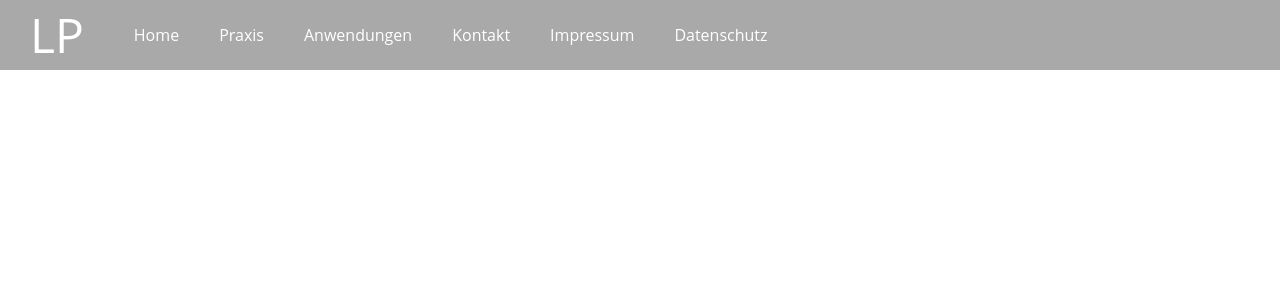
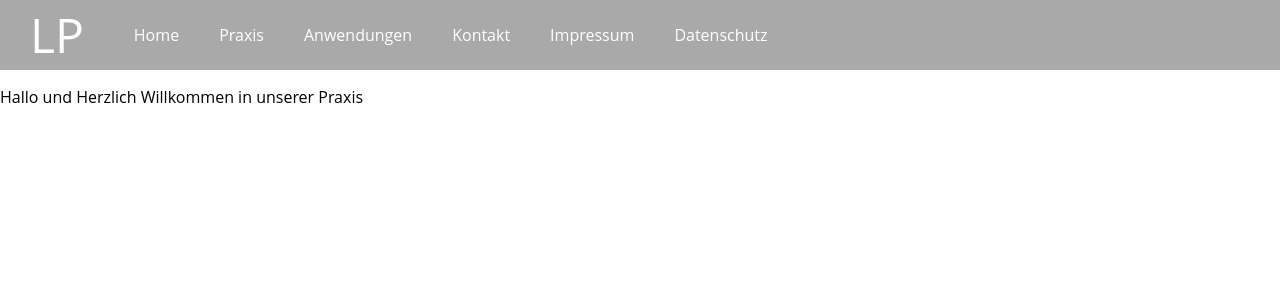
Before and after one commit to loehr-physiotherapie/loehr-physiotherapie.github.io, a Jekyll site: the page built from index.md, in a window 1280 px wide. Shown: the top 300 px of the page. Built offline with Jekyll 4.4.1, drawn with Linux system fonts in a browser that asks for light colours.

Commit message:
Updated 'index.md' via CloudCannon

```diff
--- a/index.md
+++ b/index.md
@@ -1,3 +1,7 @@
 ---
 layout: default
 ---
+
+Hallo und Herzlich Willkommen in unserer Praxis
+
+&nbsp;
```
